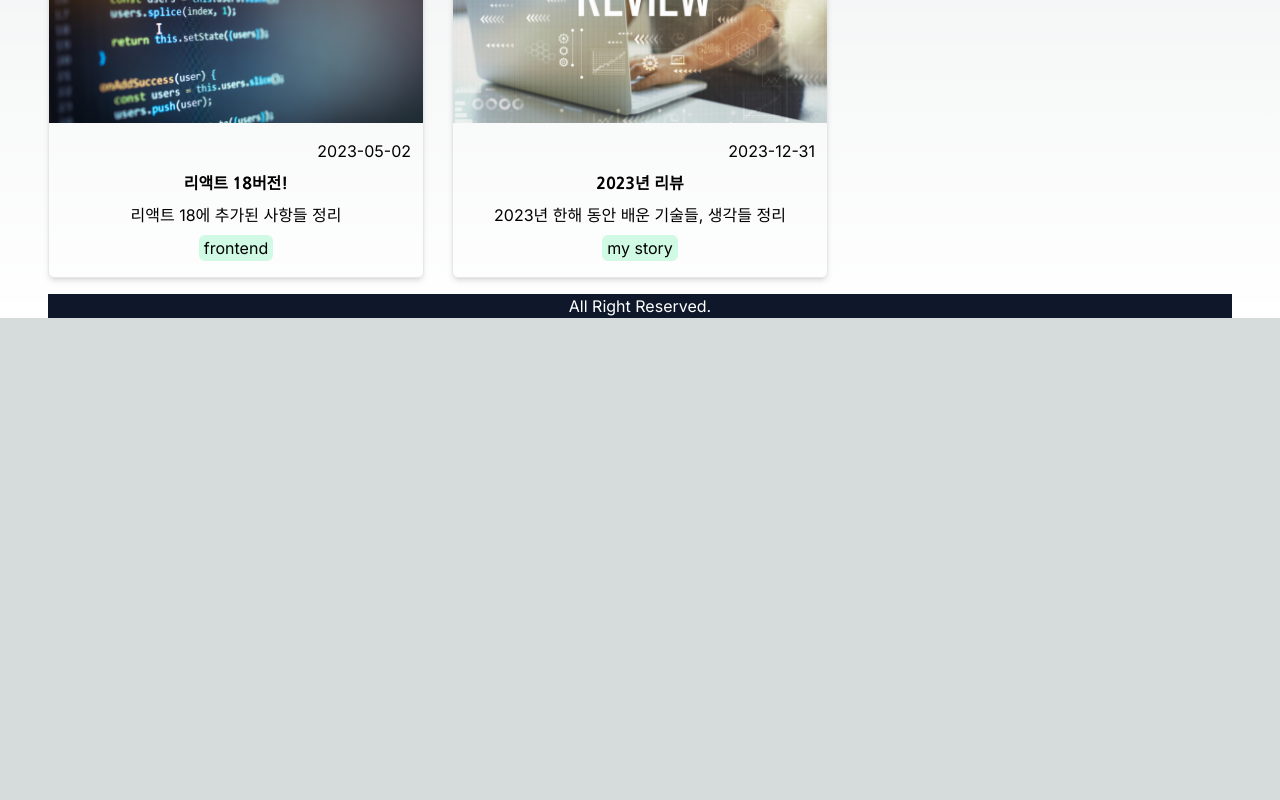
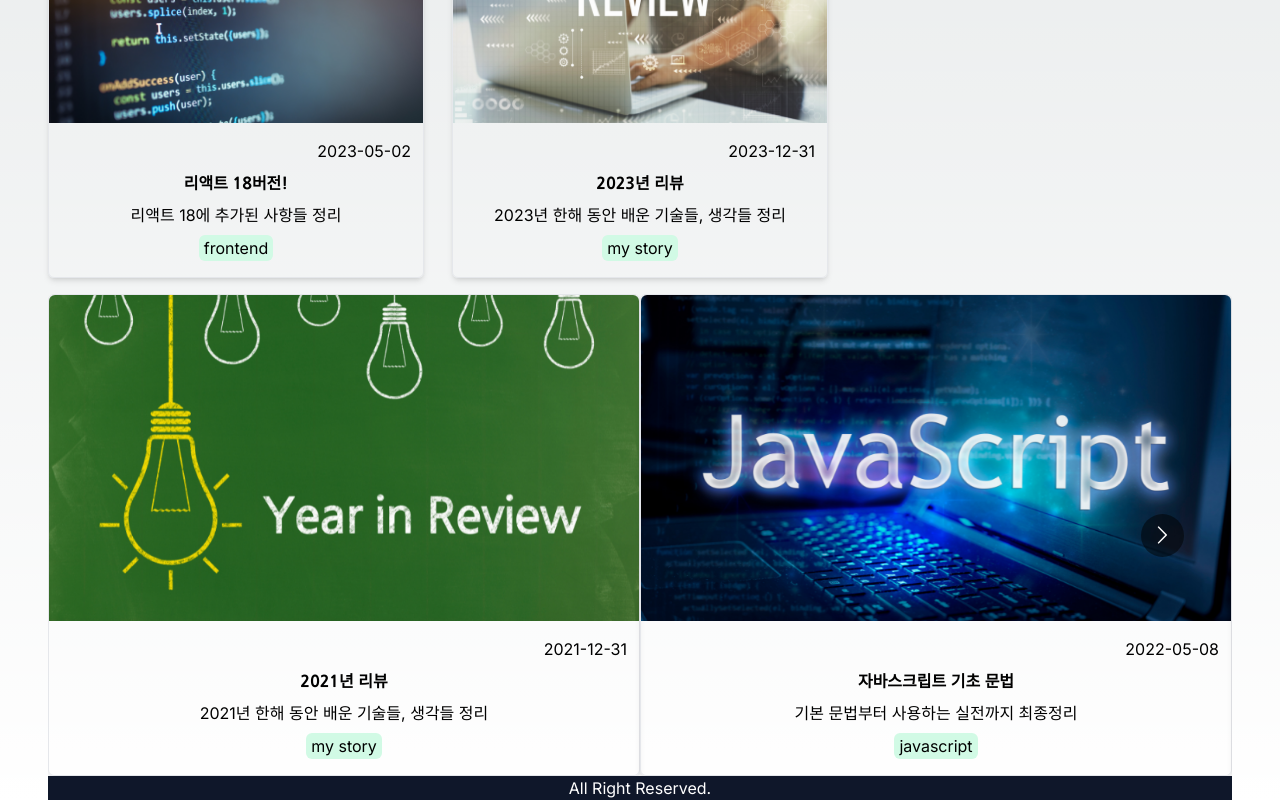
Before and after one commit to starplanter93/next.js_myblog, a Next.js app: page / in a window 1280 px wide. Shown: the part 1009-1809 px from the top of the page. Before the commit the page ends 1327 px from the top, so only its background shows below. Built offline with nearby package versions, Linux system fonts and the light colour scheme.

Commit message:
메인에 캐러셀 추가

```diff
--- a/src/app/page.tsx
+++ b/src/app/page.tsx
@@ -1,12 +1,14 @@
 import Image from 'next/image';
 import Myprofile from '../components/home/Myprofile';
-import Featuredposts from '@/components/home/Featuredposts';
+import Featuredposts from '../components/home/Featuredposts';
+import Maincarousel from '../components/home/Maincarousel';
 
 export default function Home() {
   return (
     <main className='flex min-h-screen flex-col items-center justify-between'>
       <Myprofile />
       <Featuredposts />
+      <Maincarousel />
     </main>
   );
 }
--- /dev/null
+++ b/src/components/home/Maincarousel.tsx
@@ -0,0 +1,64 @@
+'use client';
+import Carousel from 'react-multi-carousel';
+import 'react-multi-carousel/lib/styles.css';
+import posts from '../../../data/posts.json';
+import Link from 'next/link';
+import Image from 'next/image';
+import { Nanum_Gothic } from 'next/font/google';
+
+const gothic800 = Nanum_Gothic({ weight: '800', subsets: ['latin'] });
+
+function MainCarousel() {
+  const unfeaturedPosts = posts.filter((post) => !post.featured);
+  const responsive = {
+    superLargeDesktop: {
+      // the naming can be any, depends on you.
+      breakpoint: { max: 4000, min: 3000 },
+      items: 5,
+    },
+    desktop: {
+      breakpoint: { max: 3000, min: 1024 },
+      items: 3,
+    },
+    tablet: {
+      breakpoint: { max: 1024, min: 464 },
+      items: 2,
+    },
+    mobile: {
+      breakpoint: { max: 464, min: 0 },
+      items: 1,
+    },
+  };
+  return (
+    <Carousel className='w-full' responsive={responsive} ssr={true}>
+      {unfeaturedPosts.map(
+        ({ title, description, category, date, path }, index) => (
+          <li
+            className='border border-solid border-inherit rounded-md shadow-md hover:shadow-lg'
+            key={index}
+          >
+            <Link className='flex flex-col items-center' href={`posts/${path}`}>
+              <Image
+                className='w-full rounded-t-md'
+                src={`/images/posts/${path}.png`}
+                alt='post-image'
+                width={500}
+                height={250}
+              />
+              <div className='mt-4 pr-3 self-end'>{date}</div>
+              <div className={`my-2 ${gothic800.className} text-md`}>
+                {title}
+              </div>
+              <div>{description}</div>
+              <div className='mt-2 mb-4 px-1 border border-transparent rounded-md bg-emerald-100'>
+                {category}
+              </div>
+            </Link>
+          </li>
+        )
+      )}
+    </Carousel>
+  );
+}
+
+export default MainCarousel;
```
